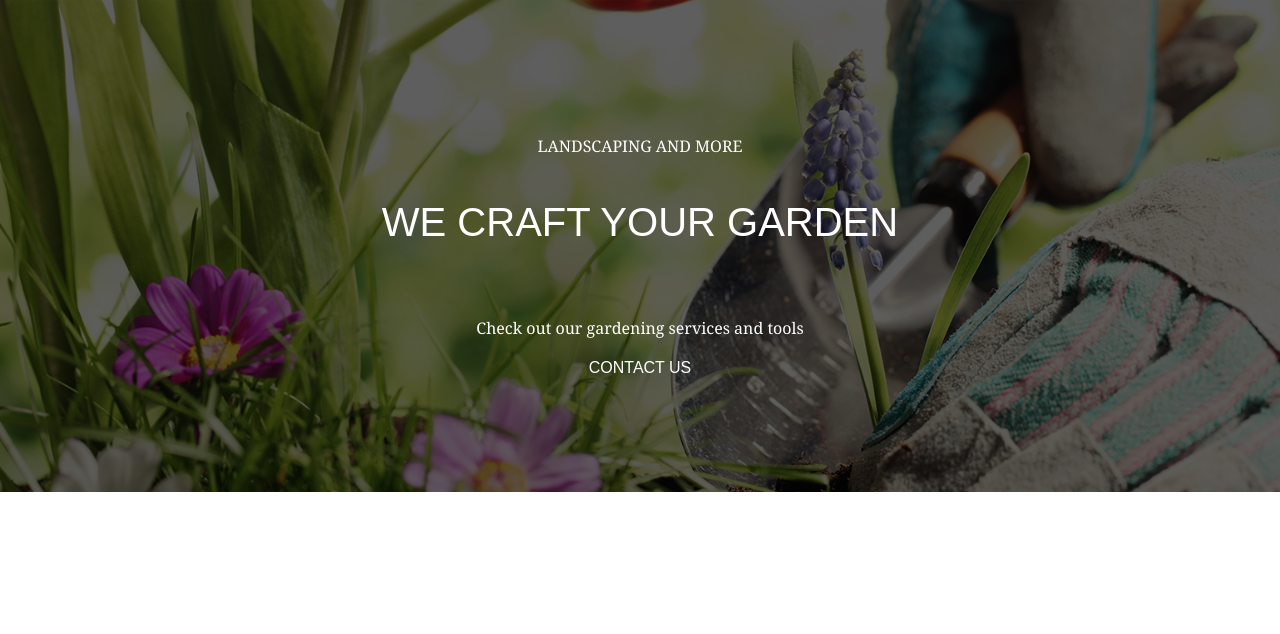
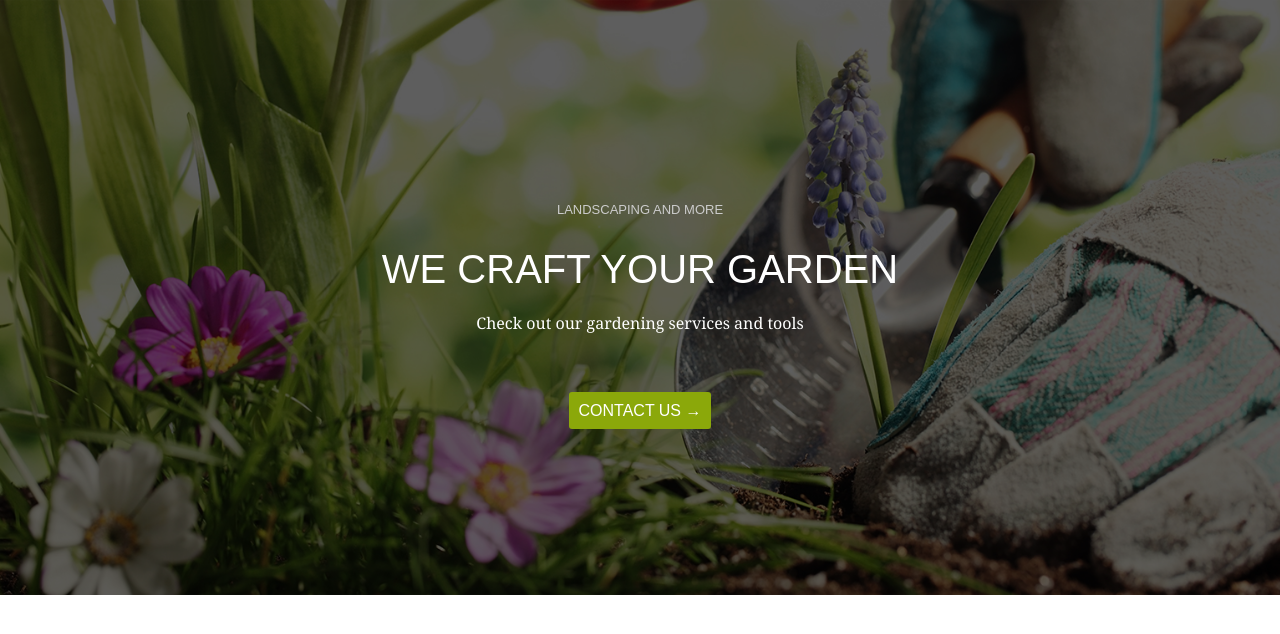
Before and after one commit to hijackjones/hijackjones.github.io, a PHP site: page /AustinCodingAcademy_Spring2016/Week4/Exercise1/index.html in a window 1280 px wide. Shown: the top 634 px of the page. Run offline with PHP 8.4, Linux system fonts and the light colour scheme.

Commit message:
pixel pushing
to get index.html and services.html to have height parity

```diff
--- a/AustinCodingAcademy_Spring2016/Week4/Exercise1/css/style.css
+++ b/AustinCodingAcademy_Spring2016/Week4/Exercise1/css/style.css
@@ -14,12 +14,15 @@ p, h1, a {
 
 .transform {
     text-transform: uppercase;
+    font-family: sans-serif;
+    color: #ccc;
+    font-size: 13px;
 }
 
 p {
     font-family: Georgia, serif;
     margin-top: 30px;
-    line-height: 2;
+/*    line-height: 2;*/
 }
 
 h1 {
@@ -27,17 +30,42 @@ h1 {
     margin-bottom: 20px;
 }
 
+.garden > div > h1 {
+    margin-bottom: -60px;
+    margin-top: -20px;
+}
+
+.garden > div > p:nth-child(3) {
+    margin-bottom: 40px;
+}
+
+
 h2 {
     color: #8ba80a;
     font-family: sans-serif;
     font-size: 20px;
-/*    margin-bottom: 30px;*/
 }
 
 .garden > div {
     background-color: rgba(0, 0, 0, .5);
-    padding: 100px 20px;
+    padding: 160px 20px;
 }
+
+.servicesbutton {
+    border-radius: 3px;
+    background-color: #8ba80a;
+    padding: 10px;
+
+}
+
+/*
+##################################################
+#
+#          CSS for services.html below
+#
+##################################################
+*/
+
 
 #uno {
     background-image: url(../img/featured-image-3.jpg);
@@ -59,9 +87,13 @@ h2 {
     margin-left: 1%;
 }
 
-/* ############# WORKING ON THIS ############## */
+
 #tres > div {
     padding: 160px 20px;
+}
+
+#tres > div > p {
+    line-height: 2;
 }
 
 .opacity > div {
--- a/AustinCodingAcademy_Spring2016/Week4/Exercise1/index.html
+++ b/AustinCodingAcademy_Spring2016/Week4/Exercise1/index.html
@@ -16,7 +16,7 @@
             <p class="transform">Landscaping and more</p>
             <h1>WE CRAFT YOUR GARDEN</h1>
             <p>Check out our gardening services and tools</p>
-            <a href="services.html">CONTACT US</a>
+            <a class="servicesbutton" href="services.html">CONTACT US &rarr;</a>
         </div>
     </div>
 
--- a/AustinCodingAcademy_Spring2016/Week4/Exercise1/services.html
+++ b/AustinCodingAcademy_Spring2016/Week4/Exercise1/services.html
@@ -49,8 +49,8 @@
                 <h2>We do it for your sweet homes and working places</h2>
                 <p>Every day I learn. We have all at one time or another mixed some mud. The very fact that you're aware of suffering is enough reason to be overjoyed that you're alive and can experience it. Nice little clouds playing around in the sky. It's amazing what you can do with a little love in your heart. We'll do another happy little painting.</p>
                 <div class="buttons">
-                    <a class="lt-button" href="#">MORE ABOUT US</a>
-                    <a class="rt-button" href="#">OUR PRODUCTS</a>
+                    <a class="lt-button" href="index.html">MORE ABOUT US</a>
+                    <a class="rt-button" href="index.html">OUR PRODUCTS</a>
                 </div>
             </div>
 
```
